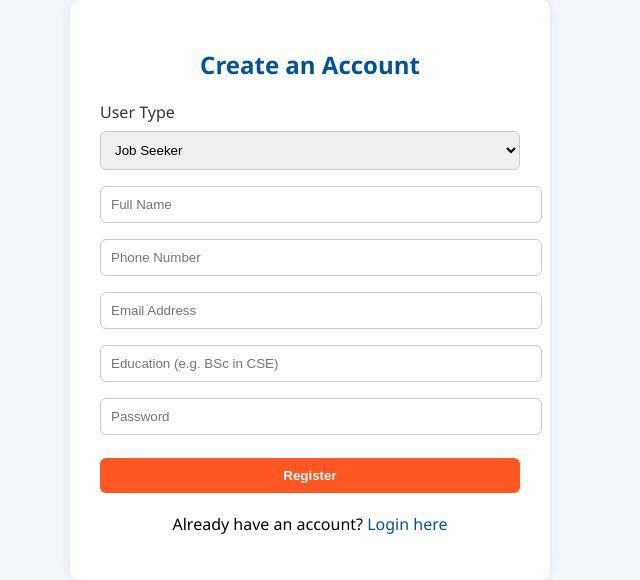
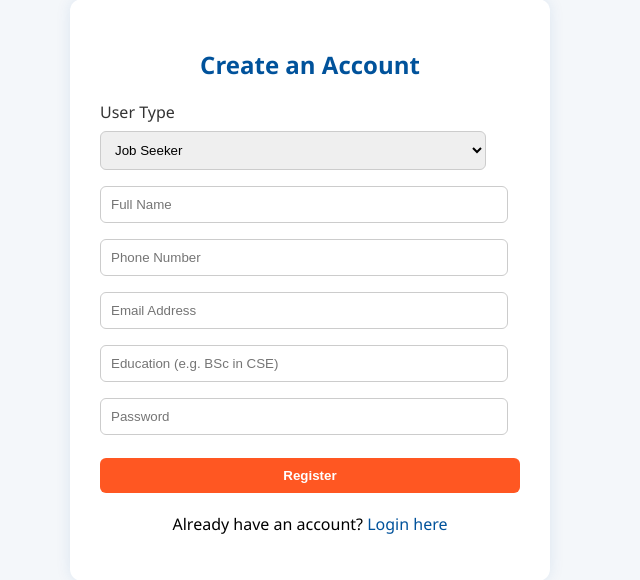
Before and after one commit to mdyasin399/Chakri-Sathi, a PHP site: page /register.html in a window 1280 px wide. Shown: the part 118-698 px from the top of the page, without its empty margins (330-970 px from the left). Run offline with PHP 8.4, Linux system fonts and the light colour scheme.

Commit message:
ready for today

```diff
--- a/login.css
+++ b/login.css
@@ -27,7 +27,7 @@ body {
   }
 
   .form-box input {
-    width: 100%;
+    width: 92%;
     padding: 10px 12px;
     margin: 10px 0;
     border: 1px solid #ddd;
--- a/registration.css
+++ b/registration.css
@@ -34,7 +34,7 @@ body {
 
   .form-box input,
   .form-box select {
-    width: 100%;
+    width: 92%;
     padding: 10px;
     margin: 8px 0;
     border: 1px solid #ccc;
```
